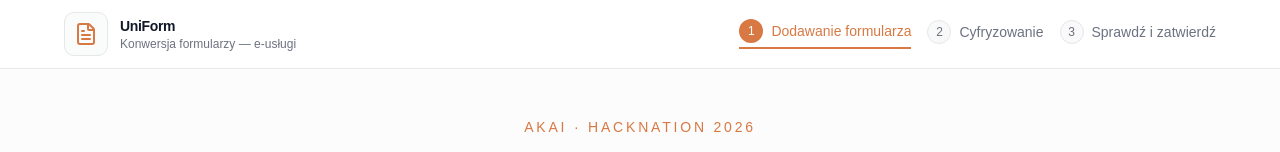
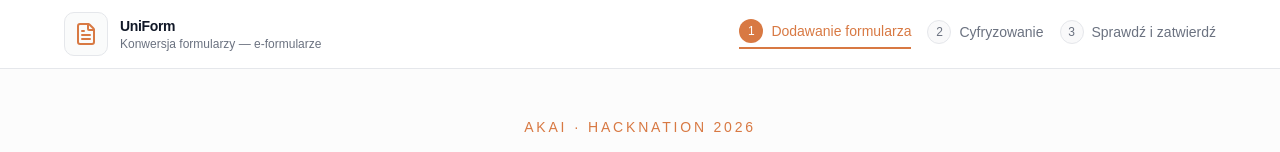
Before and after one commit to akai-org/HN2026, a React (Vite) app in the folder frontend/: page / in a window 1280 px wide. Shown: the top 152 px of the page. Built offline with nearby package versions, Linux system fonts and the light colour scheme.

Commit message:
chore: correct spelling

```diff
--- a/frontend/src/components/header.jsx
+++ b/frontend/src/components/header.jsx
@@ -24,7 +24,7 @@ export default function Header() {
             </span>
             <div>
               <p className="text-sm font-semibold tracking-tight">UniForm</p>
-              <p className="text-xs text-muted-foreground">Konwersja formularzy — e-usługi</p>
+              <p className="text-xs text-muted-foreground">Konwersja formularzy — e-formularze</p>
             </div>
           </div>
           <nav aria-label="Postęp" className="flex items-center gap-4">
```
